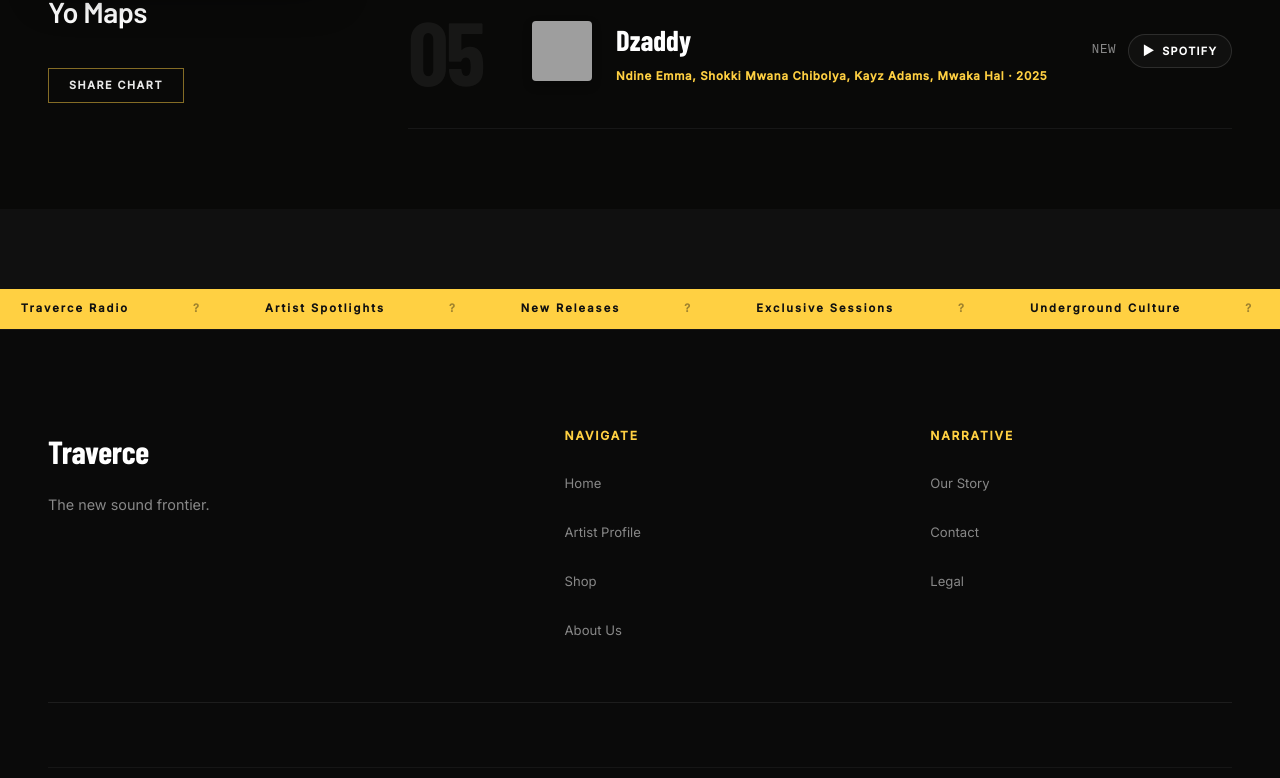
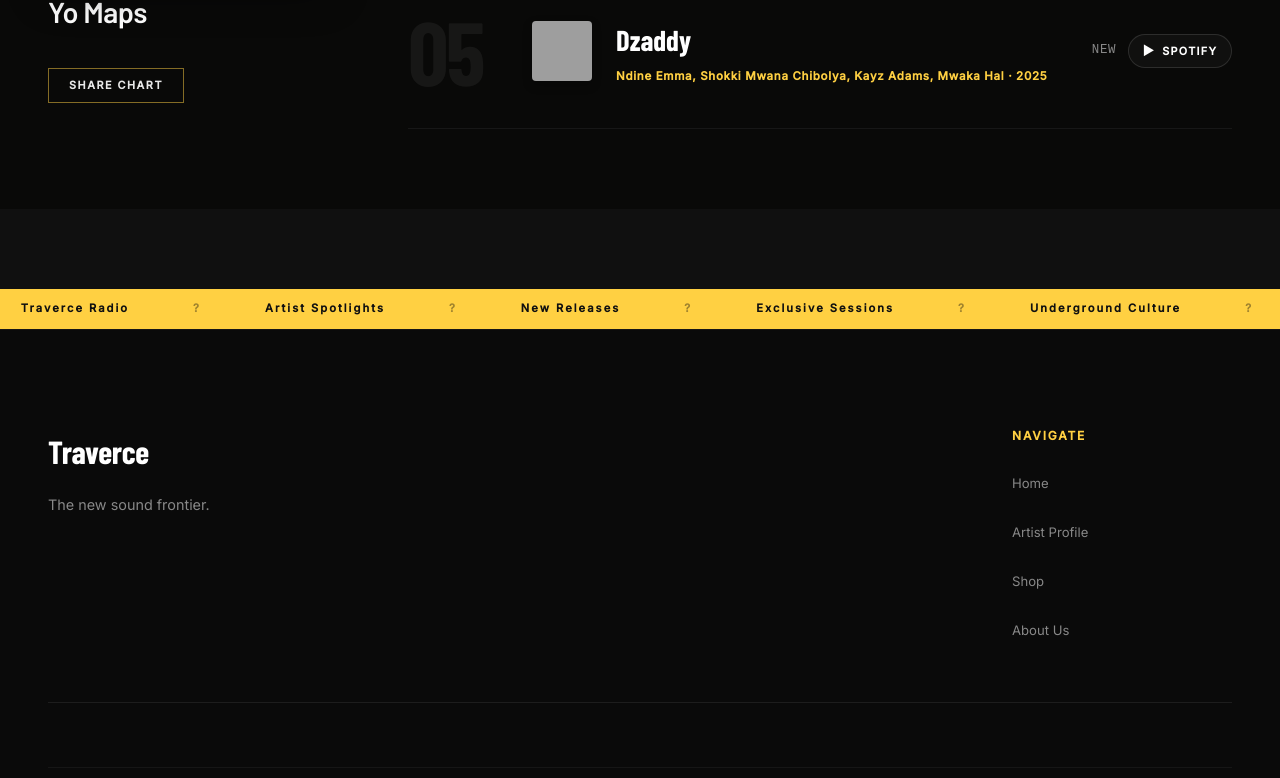
Before and after one commit to ancestroai-stack/TraverceWebsite, a website built with Vite: page index.html in a window 1280 px wide. Shown: the part 3020-3798 px from the top of the page. Built offline with nearby package versions, Linux system fonts and the light colour scheme; grey boxes are pictures that could not be loaded; a web font is replaced by a local one.

Commit message:
Refine footer navigation layout

```diff
--- a/index.html
+++ b/index.html
@@ -4260,14 +4260,6 @@
             <li><a href="#about" data-tab="about">About Us</a></li>
           </ul>
         </div>
-        <div class="footer-col">
-          <h4>Narrative</h4>
-          <ul>
-            <li><a href="#about" data-tab="about">Our Story</a></li>
-            <li><a href="#">Contact</a></li>
-            <li><a href="#">Legal</a></li>
-          </ul>
-        </div>
       </div>
       <div class="footer-bottom">
         <div class="footer-socials-row">
--- a/styles.css
+++ b/styles.css
@@ -3681,9 +3681,19 @@ body.cart-open {
 
 .footer-top {
   display: grid;
-  grid-template-columns: 1.5fr 1fr 1fr;
+  grid-template-columns: minmax(0, 1.4fr) minmax(220px, 0.8fr);
   gap: 4rem;
   margin-bottom: 4rem;
+  align-items: start;
+}
+
+.footer-brand-col {
+  max-width: 360px;
+}
+
+.footer-top .footer-col {
+  justify-self: end;
+  min-width: 220px;
 }
 
 .footer-brand-name {
@@ -4091,6 +4101,11 @@ body.cart-open {
   .footer-top {
     grid-template-columns: 1fr;
     gap: 2rem;
+  }
+
+  .footer-top .footer-col {
+    justify-self: start;
+    min-width: 0;
   }
 }
 
```
